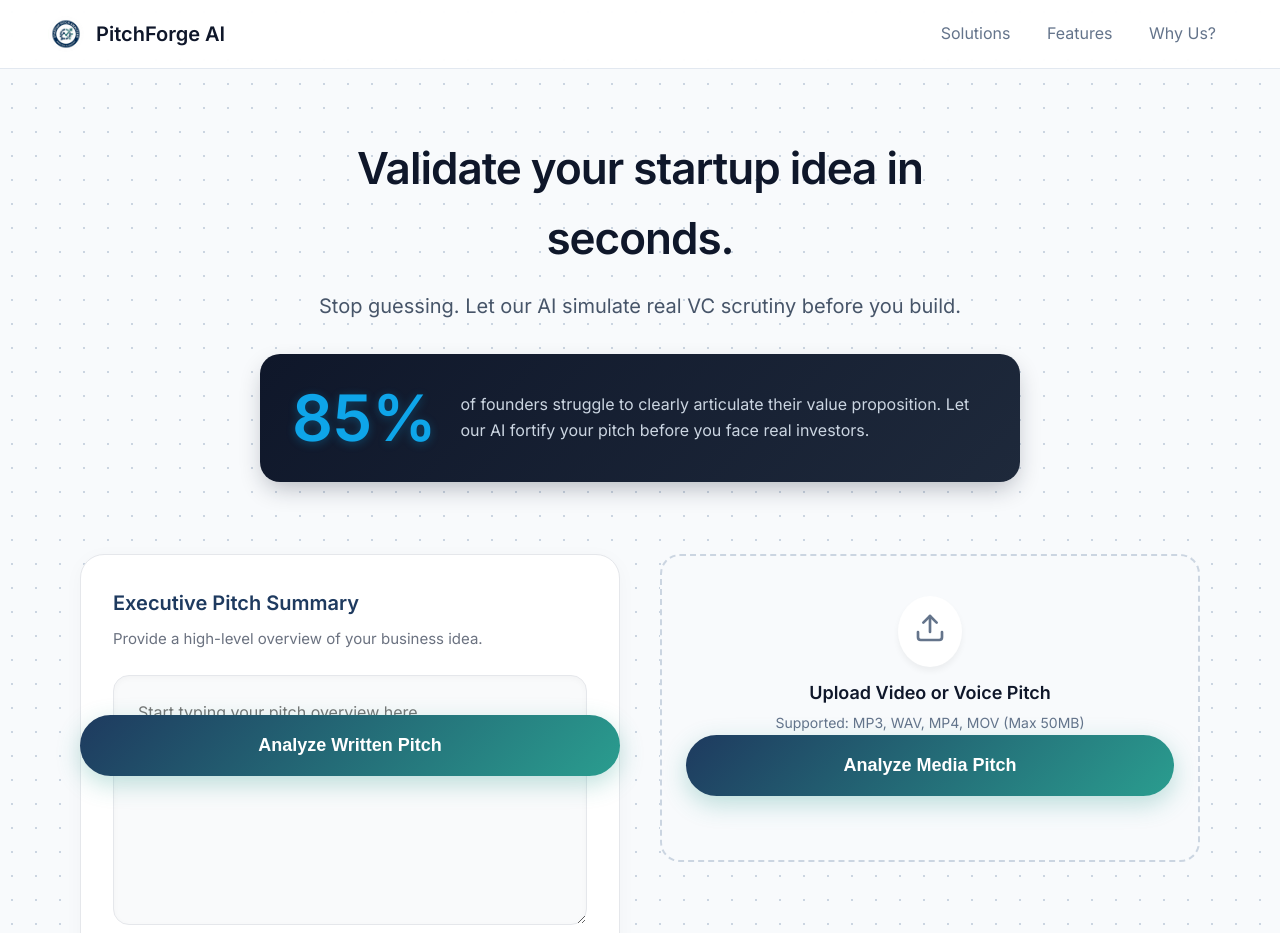
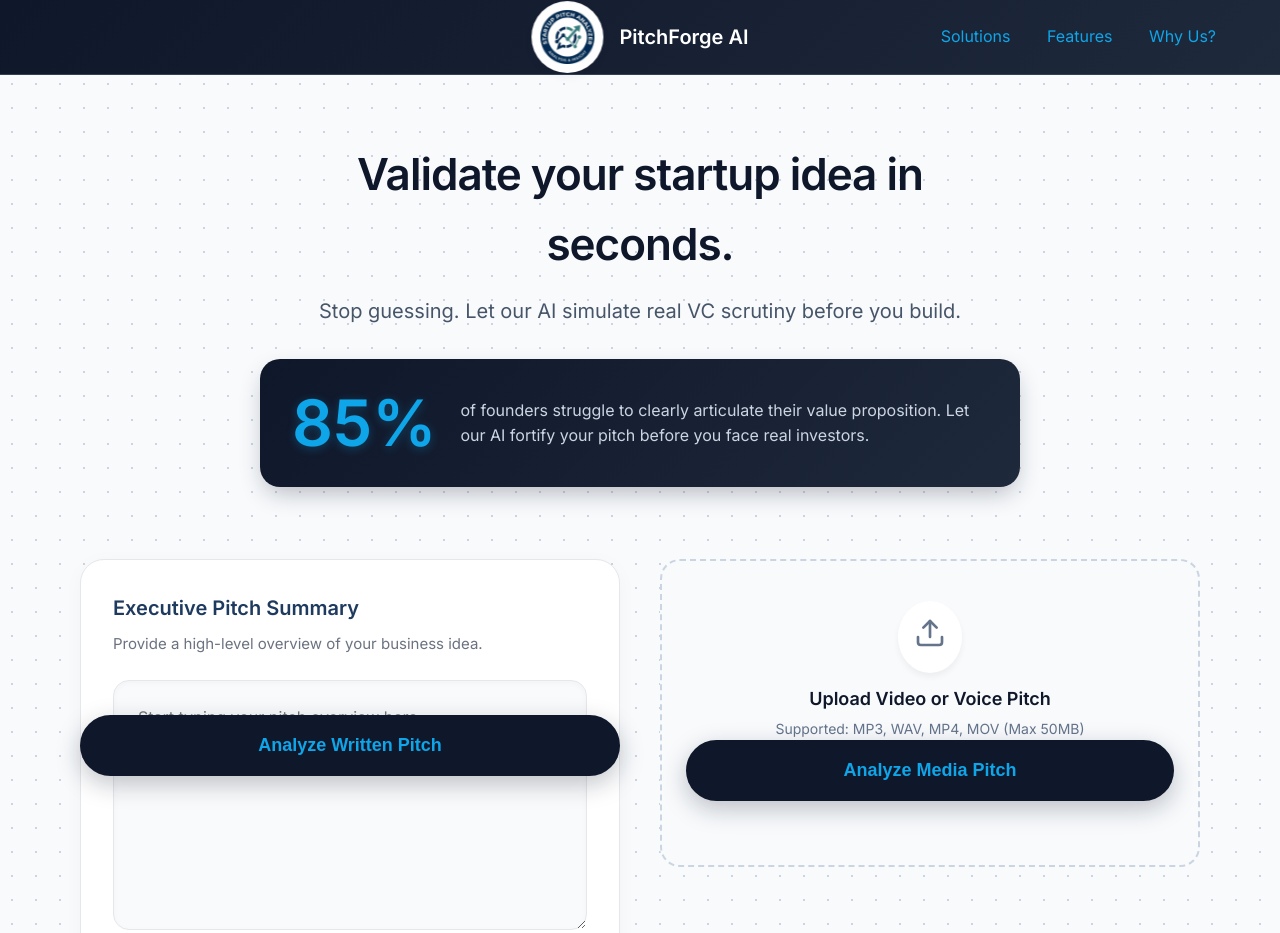
Before and after one commit to Jose508773/Hack-Hayward-Hackathon, a website: page public/index.html in a window 1280 px wide. Shown: the top 933 px of the page. Drawn offline with Linux system fonts and the light colour scheme.

Commit message:
Ui/UX Update.2 Colors and animation

```diff
--- a/public/index.html
+++ b/public/index.html
@@ -8,10 +8,9 @@
   <link rel="stylesheet" href="styles.css?v=2">
 </head>
 <body>
-  <!-- Navigation Header -->
   <nav class="saas-nav">
     <div class="nav-brand">
-      <img src="images/logo.png" alt="PitchForge AI" class="nav-logo spin-in">
+      <img src="images/logo.png" alt="PitchForge AI" class="nav-logo roll-in">
       <span class="nav-title">PitchForge AI</span>
     </div>
     <div class="nav-links">
--- a/public/styles.css
+++ b/public/styles.css
@@ -29,44 +29,83 @@ body {
 /* Nav */
 .saas-nav {
   display: flex;
-  justify-content: space-between;
+  justify-content: flex-end;
   align-items: center;
-  padding: 16px 48px;
-  background: rgba(255, 255, 255, 0.9);
+  padding: 24px 48px;
+  background: linear-gradient(135deg, #0F172A 0%, #1E293B 100%);
   backdrop-filter: blur(12px);
-  border-bottom: 1px solid #E2E8F0;
+  border-bottom: 1px solid #334155;
   position: sticky;
   top: 0;
   z-index: 100;
 }
 
 .nav-brand {
+  position: absolute;
+  left: 50%;
+  transform: translateX(-50%);
   display: flex;
   align-items: center;
-  gap: 12px;
+  gap: 16px;
 }
 
 .nav-logo {
-  width: 36px;
-  height: 36px;
+  width: 72px;
+  height: 72px;
   border-radius: 50%;
+  box-shadow: 0 4px 10px rgba(0, 0, 0, 0.05);
+}
+
+@keyframes textGetHit {
+  0% {
+    transform: translateX(-120px);
+    opacity: 0;
+  }
+
+  15% {
+    transform: translateX(-120px);
+    opacity: 1;
+  }
+
+  50% {
+    transform: translateX(-120px);
+    animation-timing-function: cubic-bezier(0, 0, 0.2, 1);
+  }
+
+  65% {
+    transform: translateX(25px);
+    animation-timing-function: ease-in-out;
+  }
+
+  85% {
+    transform: translateX(-8px);
+    animation-timing-function: ease-out;
+  }
+
+  100% {
+    transform: translateX(0);
+    opacity: 1;
+  }
 }
 
 .nav-title {
   font-size: 20px;
   font-weight: 700;
-  color: #0F172A;
+  color: #FFFFFF;
+  display: inline-block;
+  animation: textGetHit 2.2s forwards;
 }
 
 .nav-links a {
-  color: #64748B;
+  color: #0EA5E9;
   text-decoration: none;
   margin: 0 16px;
   font-weight: 500;
+  transition: color 0.2s ease;
 }
 
 .nav-links a:hover {
-  color: #0F172A;
+  color: #0284C7;
 }
 
 .nav-actions {
@@ -172,20 +211,38 @@ body {
   width: 100%;
 }
 
-@keyframes spinIn {
+@keyframes logoStrike {
   0% {
-    transform: rotate(-180deg) scale(0.5);
-    opacity: 0;
+    transform: translateX(-100vw) rotate(-1080deg);
+    animation-timing-function: cubic-bezier(0.5, 0, 1, 1);
+    /* Accelerate */
+  }
+
+  50% {
+    transform: translateX(-120px) rotate(-180deg);
+    animation-timing-function: cubic-bezier(0, 0, 0.2, 1);
+    /* Impact: Decelerate with text */
+  }
+
+  65% {
+    transform: translateX(25px) rotate(30deg);
+    animation-timing-function: ease-in-out;
+    /* Reverse & bounce */
+  }
+
+  85% {
+    transform: translateX(-8px) rotate(-10deg);
+    animation-timing-function: ease-out;
+    /* Drift to center */
   }
 
   100% {
-    transform: rotate(0deg) scale(1);
-    opacity: 1;
+    transform: translateX(0) rotate(0deg);
   }
 }
 
-.spin-in {
-  animation: spinIn 1.2s cubic-bezier(0.34, 1.56, 0.64, 1) forwards;
+.roll-in {
+  animation: logoStrike 2.2s forwards;
 }
 
 h1,
@@ -1000,21 +1057,25 @@ ul {
 
 /* Enhanced Submit Button */
 .primary-btn {
-  background: linear-gradient(135deg, #1E3A5F 0%, #2A9D8F 100%);
+  background: #0F172A;
+  color: #0EA5E9;
   display: flex;
   align-items: center;
   justify-content: center;
   gap: 12px;
   font-size: 18px;
   padding: 20px 32px;
-  box-shadow: 0 8px 24px rgba(42, 157, 143, 0.3);
+  box-shadow: 0 8px 24px rgba(15, 23, 42, 0.25);
   position: sticky;
   bottom: 24px;
   z-index: 50;
   border-radius: 50px;
+  transition: all 0.2s ease;
 }
 
 .primary-btn:hover {
-  background: linear-gradient(135deg, #152842 0%, #218376 100%);
-  box-shadow: 0 12px 28px rgba(42, 157, 143, 0.4);
+  background: #020617;
+  color: #38BDF8;
+  box-shadow: 0 12px 28px rgba(2, 6, 23, 0.4);
+  transform: translateY(-2px);
 }
```
